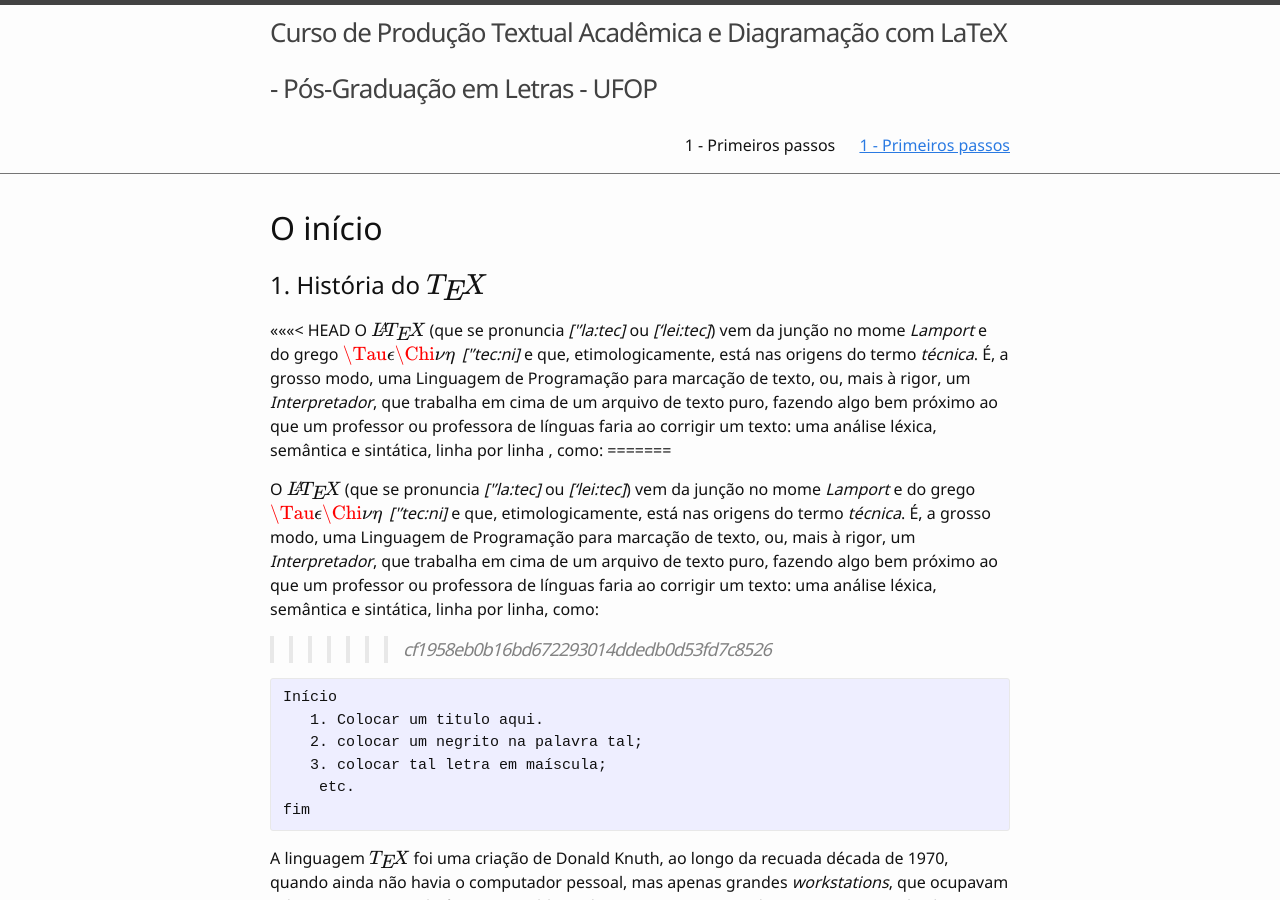
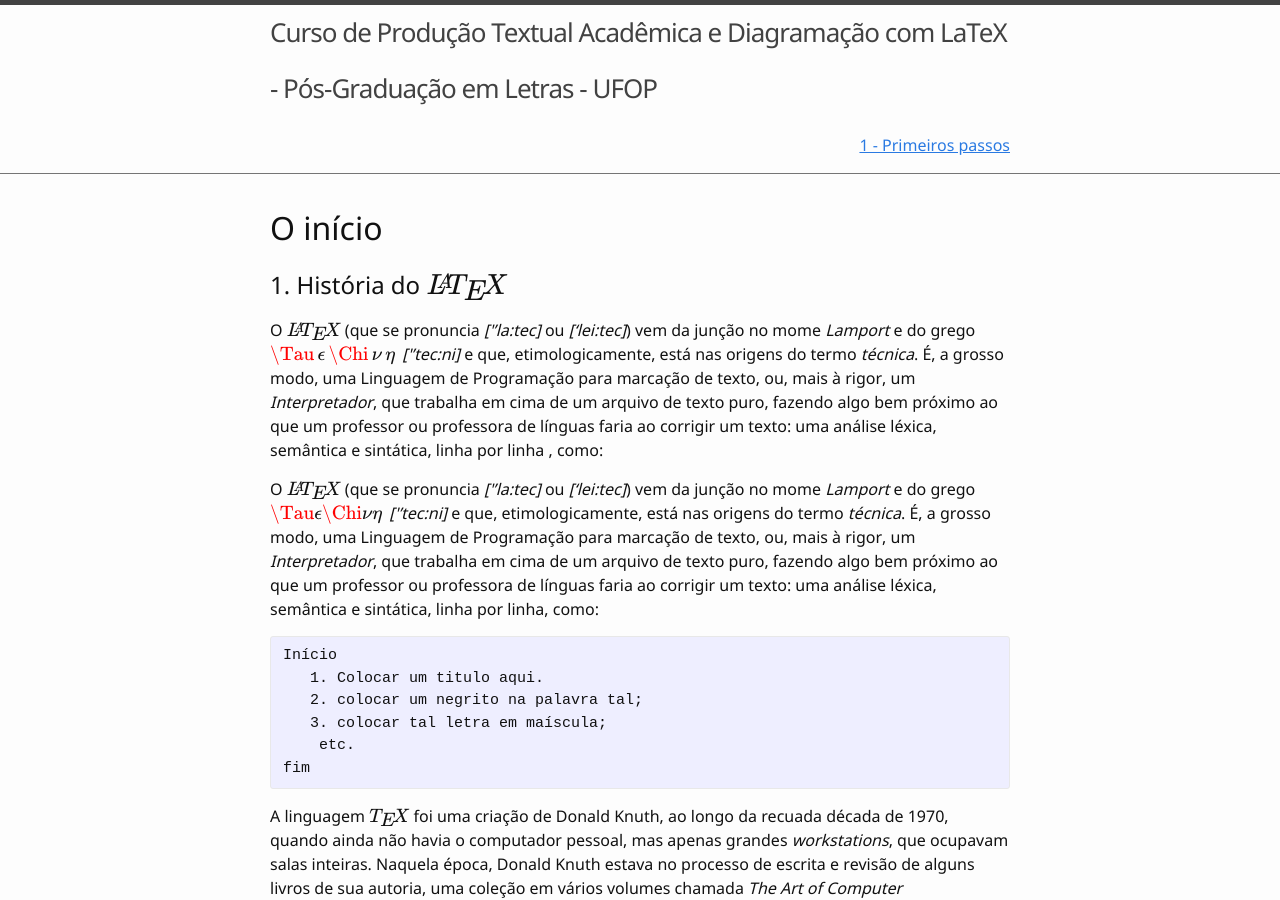
Before and after one commit to tonidandel/latex-abnt-decat-ufop, a Jekyll site: the page built from primeiros-passos.md, in a window 1280 px wide and 900 px high. Built offline with Jekyll 4.4.1, drawn with Linux system fonts in a browser that asks for light colours; formulas are drawn with MathJax 3; some of the changed text lies outside the part shown.

Commit message:
deleted:    2019-10-15-primeiros-passos.md 	modified:   primeiros-passos.md

```diff
--- a/primeiros-passos.md
+++ b/primeiros-passos.md
@@ -5,15 +5,11 @@ title: 1 - Primeiros passos
 
 # O início
 
-## 1. História do $\TeX$
+## 1. História do $\LaTeX$
 
-<<<<<<< HEAD
-O $\LaTeX$ (que se pronuncia *[''la:tec]* ou *['lei:tec]*) vem da junção no mome *Lamport* e do grego $\Tau \epsilon \Chi \nu \eta \,$ *[''tec:ni]* e que, etimologicamente, está nas origens do termo *técnica*. É, a grosso modo, uma Linguagem de Programação para marcação de texto, ou, mais à rigor, um *Interpretador*, que trabalha em cima de um arquivo de texto puro, fazendo algo bem próximo ao que um professor ou professora de línguas faria ao corrigir um texto: uma análise léxica, semântica e sintática, linha por linha , como:
-=======
+O $\LaTeX$ (que se pronuncia *[''la:tec]* ou *['lei:tec]*) vem da junção no mome *Lamport* e do grego $\Tau\, \epsilon\, \Chi\, \nu\,\eta\,$ *[''tec:ni]* e que, etimologicamente, está nas origens do termo *técnica*. É, a grosso modo, uma Linguagem de Programação para marcação de texto, ou, mais à rigor, um *Interpretador*, que trabalha em cima de um arquivo de texto puro, fazendo algo bem próximo ao que um professor ou professora de línguas faria ao corrigir um texto: uma análise léxica, semântica e sintática, linha por linha , como:
 
 O $\LaTeX$ (que se pronuncia *[''la:tec]* ou *['lei:tec]*) vem da junção no mome *Lamport* e do grego $\Tau\epsilon\Chi\nu\eta\,$ *[''tec:ni]* e que, etimologicamente, está nas origens do termo *técnica*. É, a grosso modo, uma Linguagem de Programação para marcação de texto, ou, mais à rigor, um *Interpretador*, que trabalha em cima de um arquivo de texto puro, fazendo algo bem próximo ao que um professor ou professora de línguas faria ao corrigir um texto: uma análise léxica, semântica e sintática, linha por linha, como:
-
-> > > > > > > cf1958eb0b16bd672293014ddedb0d53fd7c8526
 
     Início
        1. Colocar um titulo aqui.
@@ -76,13 +72,8 @@ Após a execução em um editor qualquer de texto, que vimos ao longo da oficina
     \end{document}
 
 Que deverá gerar algo como expresso na figura:
+![](images/exemplo1.png)Obviamente que eu ainda não disse como se dão os passos entre o arquivo de texto puro e o resultado. Mas quero, contudo, que você se atente aos elementos presentes nesta imagem e em seu potencial. Veja que com poucos comandos conseguimos um resultado simples, elegante e profissional para o pequeno texto. Em momento algum tivemos que nos preocupar em inserir campos para numeração da equação, tamanho das fontes ou símbolos em algum editor de equações.
 
-<<<<<<< HEAD
-![](images/exemplo1.png)Obviamente que eu ainda não disse como se dão os passos entre o arquivo de texto puro e o resultado. Mas quero, contudo, que você se atente aos elementos presentes nesta imagem e em seu potencial. Veja que com poucos comandos conseguimos um resultado simples, elegante e profissional para o pequeno texto. Em momento algum tivemos que nos preocupar em inserir campos para numeração da equação, tamanho das fontes ou símbolos em algum editor de equações.
-=======
 
-![a](images/exemplo1.png)Obviamente que eu ainda não disse como se dão os passos entre o arquivo de texto puro e o resultado. Mas quero, contudo, que você se atente aos elementos presentes nesta imagem e em seu potencial. Veja que com poucos comandos conseguimos um resultado simples, elegante e profissional para o pequeno texto. Em momento algum tivemos que nos preocupar em inserir campos para numeração da equação, tamanho das fontes ou símbolos em algum editor de equações.
-
-> > > > > > > cf1958eb0b16bd672293014ddedb0d53fd7c8526
 
 > Agora é o momento de alguns passos para [instalação](instalacao-latex.md) do $\LaTeX$. Como não é o foco dessa oficina, vou me atentar apenas a algumas sugestões de instalação para os sistemas operacionais Linux, Windows, MacOS, e "Nuvem".
```
Also changed, not shown: 2019-10-15-primeiros-passos.md (deleted, +0 -84 lines).
